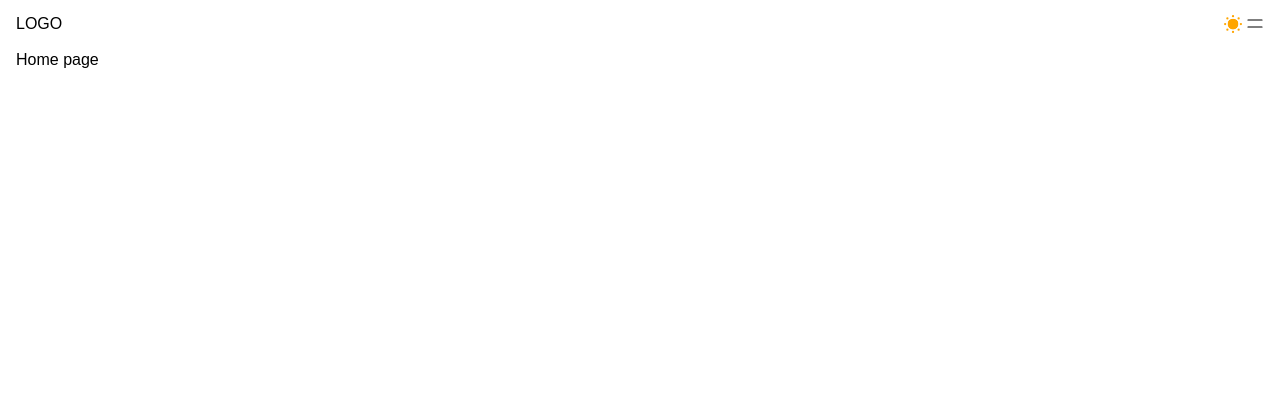
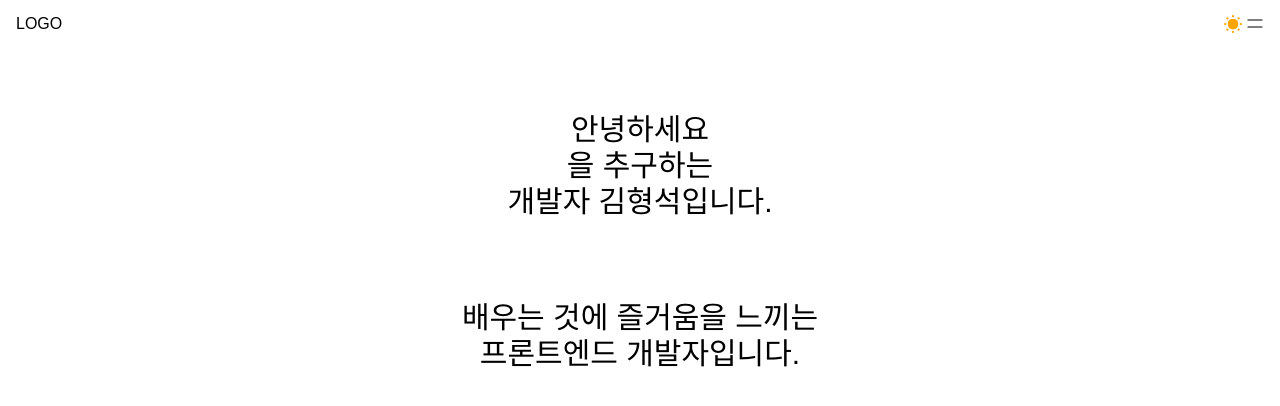
Before and after one commit to HyeongSeoku/FE_Blog, a Next.js app: page / in a window 1280 px wide. Shown: the top 406 px of the page. Built offline with nearby package versions, Linux system fonts and the light colour scheme; no server answers.

Commit message:
Modify : 메인 레이아웃 작업중

```diff
--- a/src/app/page.tsx
+++ b/src/app/page.tsx
@@ -4,7 +4,16 @@
   return (
     <DefaultLayout>
       <div className="h-full">
-        <h1>Home page</h1>
+        <section className="flex flex-col items-center justify-center lg:text-3xl  xs:text-2xl pt-16 pb-20">
+          <h2>안녕하세요</h2>
+          <h2>을 추구하는</h2>
+          <h2>개발자 김형석입니다.</h2>
+        </section>
+
+        <section className="flex flex-col items-center justify-center lg:text-3xl  xs:text-2xl">
+          <h2>배우는 것에 즐거움을 느끼는</h2>
+          <h2>프론트엔드 개발자입니다.</h2>
+        </section>
       </div>
     </DefaultLayout>
   );
```
